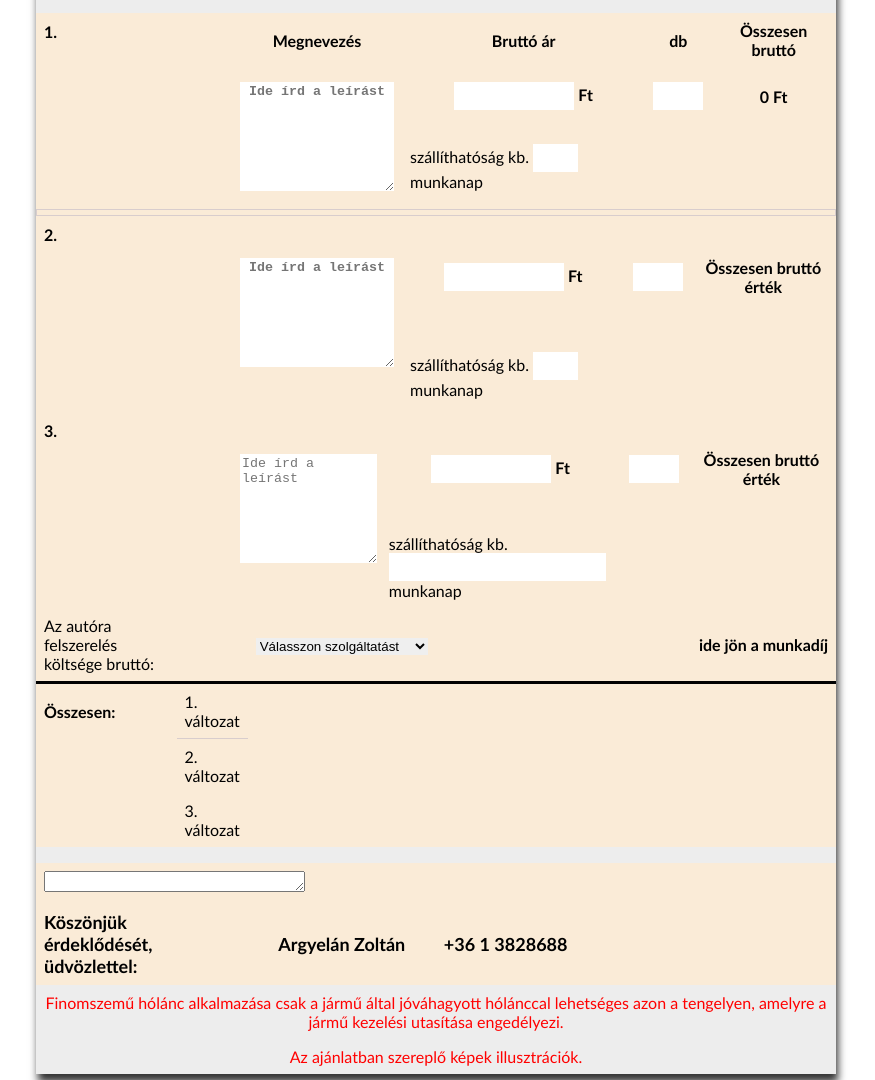
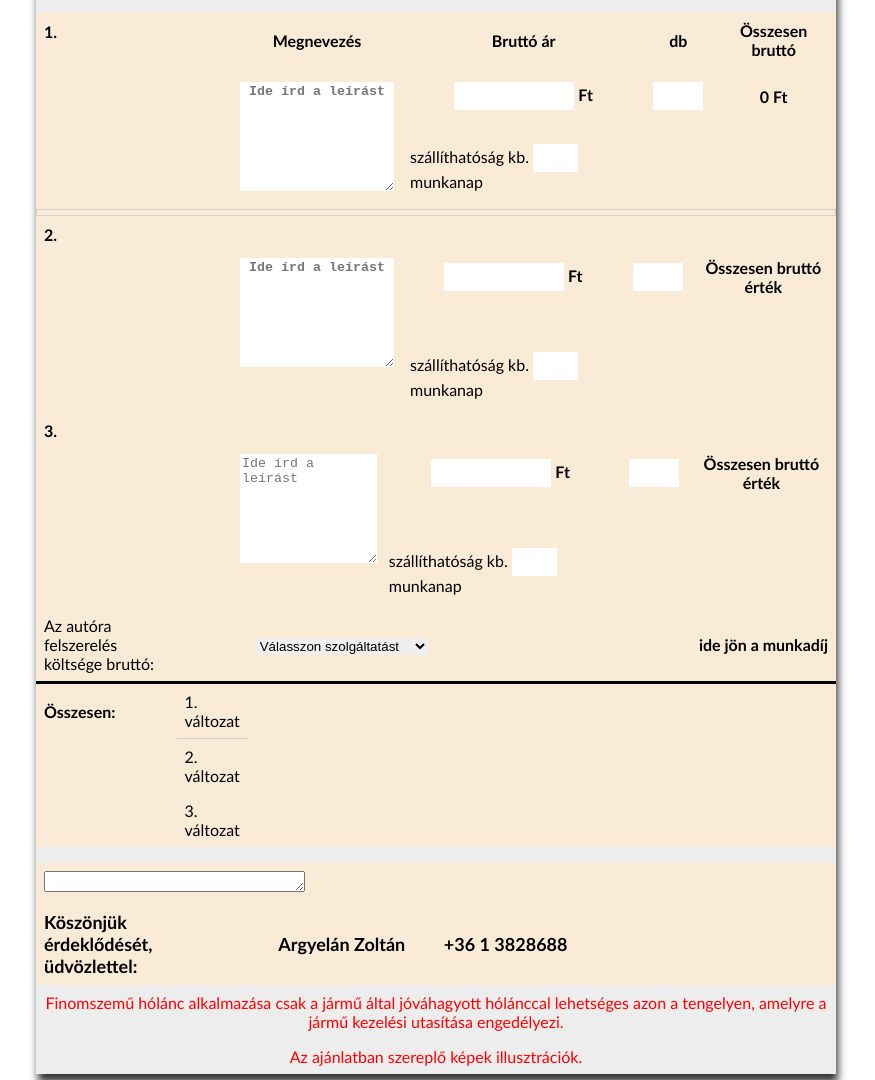
Before and after one commit to mozo190/offerMaker, a website built with webpack: page index.html in a window 1280 px wide. Shown: the part 560-1640 px from the top of the page, without its empty margins (204-1079 px from the left). Built offline with nearby package versions, Linux system fonts and the light colour scheme; files whose address does not match are found by name.

Commit message:
ido3 fixing in css

```diff
--- a/css/style.css
+++ b/css/style.css
@@ -218,7 +218,8 @@ td.x70 {
 }
 
 #ido,
-#ido2 {
+#ido2,
+#ido3{
   width: 35px;
 }
 
```
